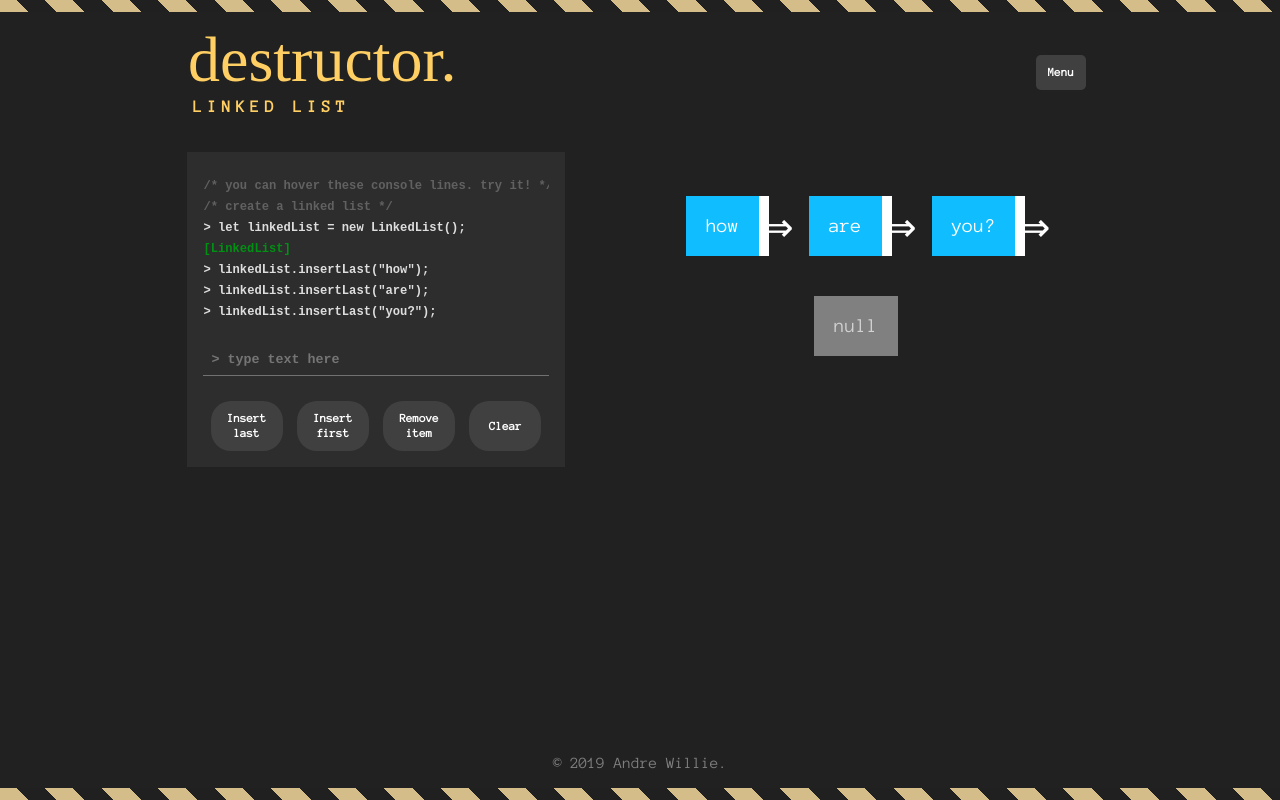
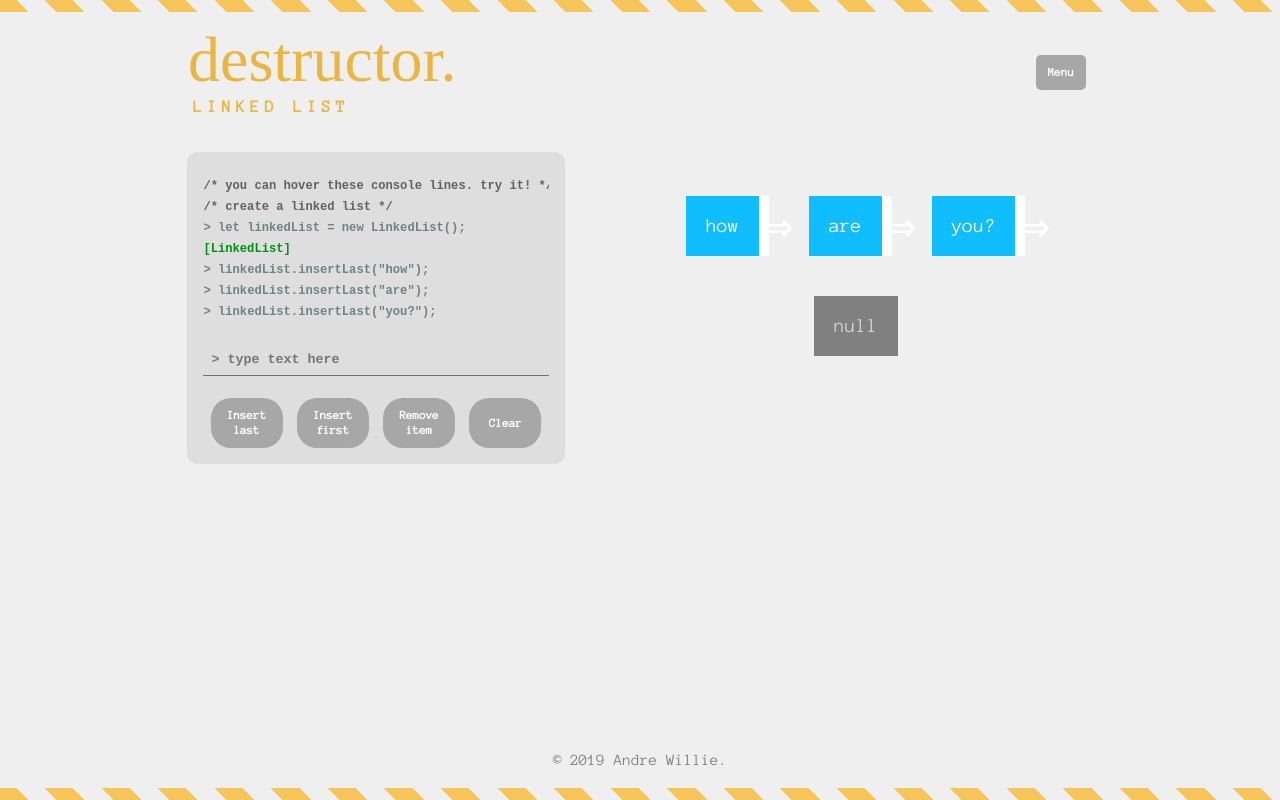
Before and after one commit to andre-kw/destructor, a React (Create React App) app: page /structure/linked-list in a window 1280 px wide. Built offline with nearby package versions, Linux system fonts and the light colour scheme; a web font is replaced by a local one.

Commit message:
changed base colors

```diff
--- a/src/components/App.css
+++ b/src/components/App.css
@@ -6,7 +6,7 @@ html {
   border-right: 2vw solid transparent;
   border-color: #d4bd89;
   background-color: #f30660;*/
-  background-color: #212121;
+  background-color: #efefef;
 }
 
 html:before, html:after {
@@ -15,10 +15,10 @@ html:before, html:after {
   /*background: #d4bd89;*/
   background: repeating-linear-gradient(
     45deg,
-    #d4bd89,
-    #d4bd89 20px,
-    #202020 20px,
-    #202020 40px
+    #f5c55b,
+    #f5c55b 20px,
+    #efefef 20px,
+    #efefef 40px
   );
   left: 0; right: 0;
   height: .75em;
@@ -59,8 +59,9 @@ nav {
   display: none;
   flex-direction: column;
   z-index: 9;
-  background-color: #fff;
-  box-shadow: -10px 0px 18px #00000069;
+  background-color: #fbfbfb;
+  box-shadow: -10px 0px 18px #00000008;
+  overflow: auto;
 }
 
 nav.nav-show {
@@ -84,6 +85,7 @@ nav.nav-show {
 
 nav a,
 nav a:visited {
+  min-width: 10em;
   font-size: 1em;
   text-decoration: none;
   display: inline-block;
@@ -111,7 +113,7 @@ h1 {
   margin: 0;
   font-family: 'Cormorant SC';
   font-size: 4em;
-  color: #ffcf63;
+  color: #eab641;
   font-weight: normal;
   line-height: 1em;
 }
@@ -121,7 +123,7 @@ h2 {
   font-variant: all-small-caps;
   font-size: 1.5em;
   letter-spacing: 5px;
-  color: #ffcf63;
+  color: #eab641;
 }
 
 button {
@@ -129,7 +131,7 @@ button {
   padding: 10px 12px;
   border: 0;
   border-radius: 5px;
-  background: #404040;
+  background: #a7a7a7;
   color: #fff;
   font-family: inherit;
   font-size: 0.75em;
@@ -164,6 +166,10 @@ button:hover {
 .btn-function {
   margin-top: 1em;
   border-radius: 20px;
+  outline: none;
+}
+.btn-function:focus {
+  text-decoration: underline;
 }
 
 code {
@@ -203,7 +209,8 @@ code {
   width: 80%;
   display: flex;
   flex-direction: column;
-  background-color: #2d2d2d;
+  background-color: #dedede;
+  border-radius: 10px;
 }
 
 
@@ -219,7 +226,7 @@ code {
 
 .ds-controls input[type="text"] {
   padding: 8px;
-  margin: 0 0 1em 0;
+  margin: 0 0 10px 0;
   width: 100%;
   font-family: courier;
   font-weight: bold;
@@ -228,6 +235,12 @@ code {
   border: 0;
   border-bottom: 1px solid #717171;
   box-sizing: border-box;
+  outline: none;
+}
+.ds-controls input[type="text"]:focus {
+  margin: 0 0 8px 0;
+  border-color: #44b6eb;
+  border-bottom-width: 3px;
 }
 
 .ds-diagram {
@@ -252,7 +265,7 @@ code {
 
 
 .line-comment { color: #616161; }
-.line-input { color: #dedede; cursor: pointer }
+.line-input { color: #6d8481; cursor: pointer }
 .line-input:hover { color: yellow; font-style: italic }
 .line-output,
 .line-output-italic { color: #009013; }
```
